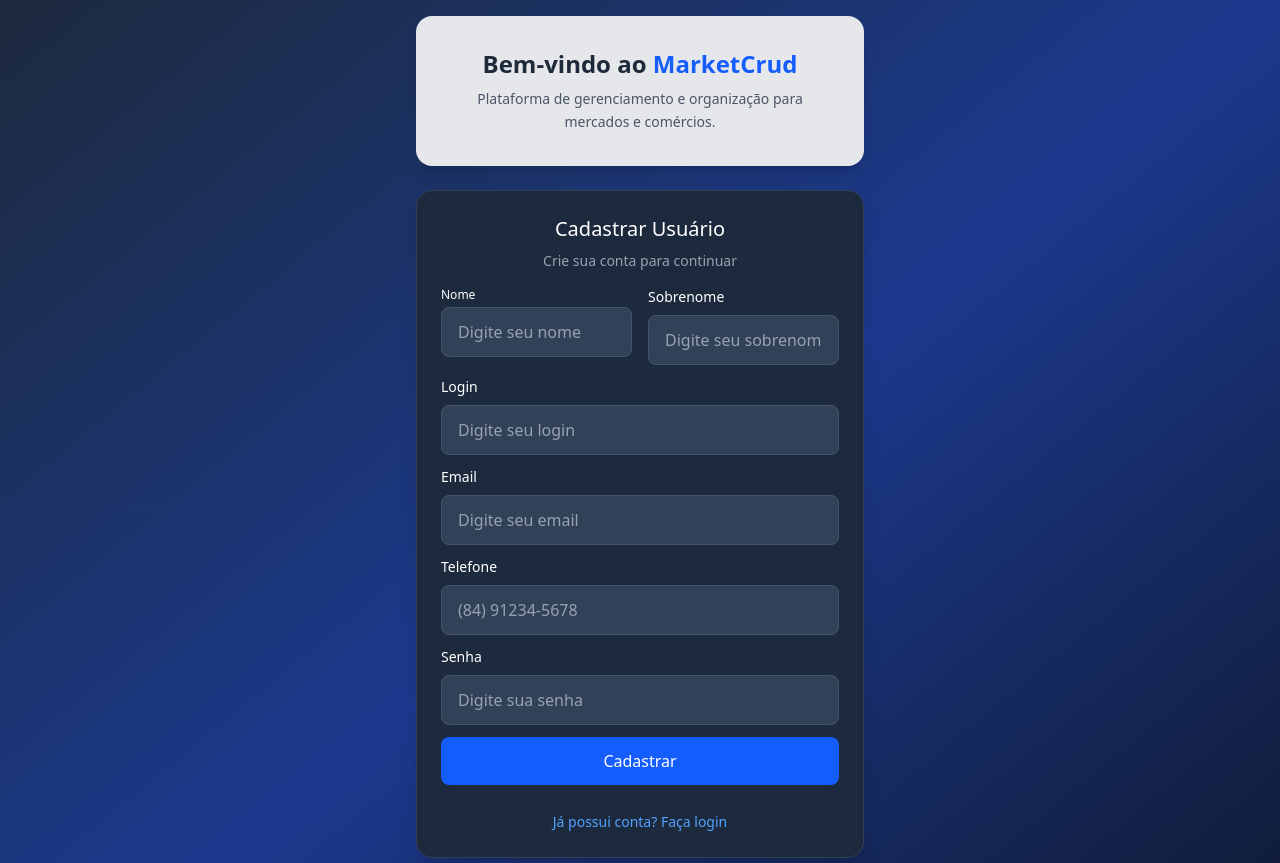
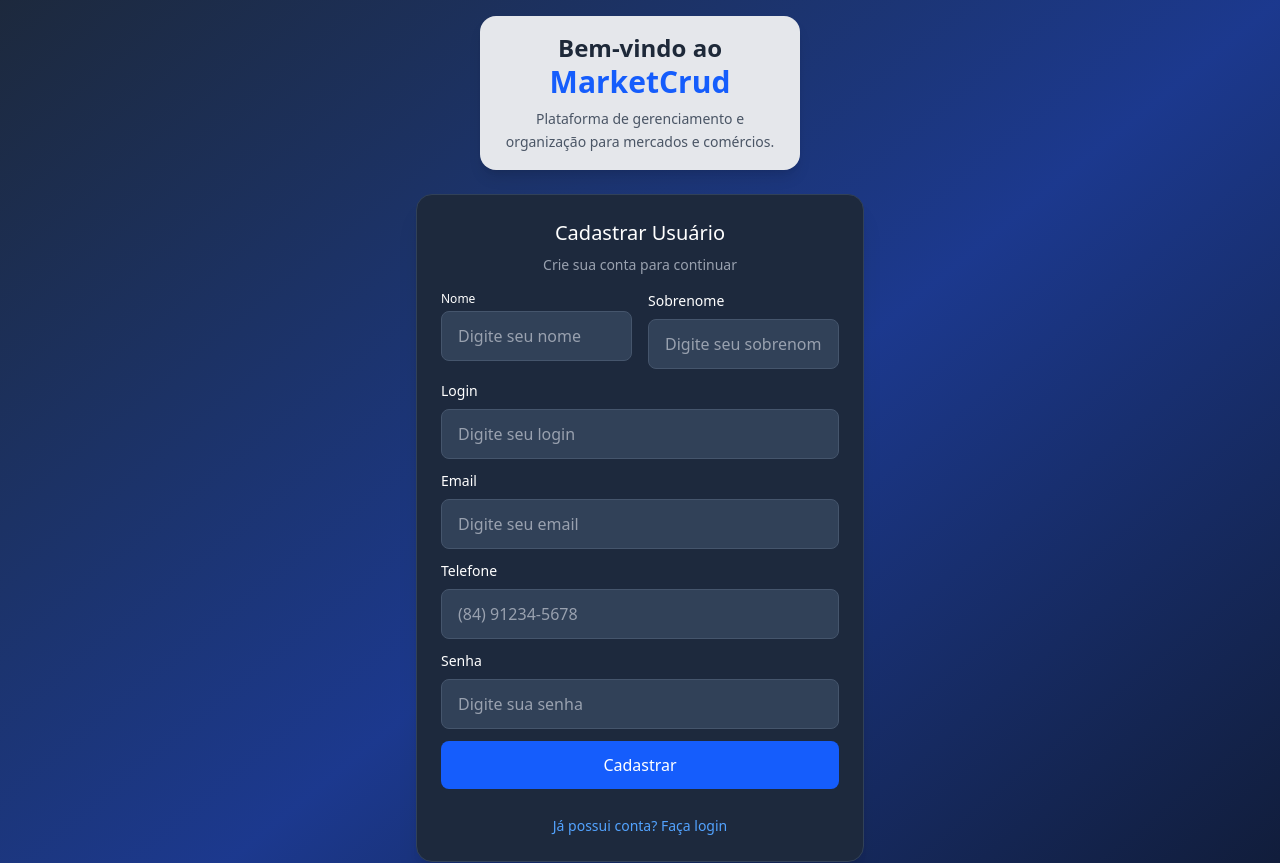
Before and after one commit to ArturRochel/marketCrud, a React (Vite) app in the folder front/: page /cadastro in a window 1280 px wide. Shown: the top 863 px of the page. Built offline with nearby package versions, Linux system fonts and the light colour scheme.

Commit message:
Alteração Header e Mudança nos estilos
Inserção de código base para a estruturação do header que vai estar presente em DashboardLayout. Mudança nos estilos de loginPage e CadastroPage para diminuição dos containers e compactação da tela.

```diff
--- a/front/index.html
+++ b/front/index.html
@@ -1,5 +1,5 @@
-<!DOCTYPE html>
-<html lang="en">
+<!doctype html>
+<html lang="pt-BR">
   <head>
     <meta charset="UTF-8" />
     <meta name="viewport" content="width=device-width, initial-scale=1.0" />
--- a/front/src/components/Header.jsx
+++ b/front/src/components/Header.jsx
@@ -1,7 +1,21 @@
 import React from "react";
 
 const Header = () => {
-  return <div>Header</div>;
+  return (
+    <header className="bg-slate-800 p-4 text-white shadow-md">
+      <div className="container mx-auto flex items-center justify-between">
+        {/* Lado Esquerdo: Título */}
+        <h1 className="text-xl font-bold">MarketCrud</h1>
+
+        {/* Lado Direito: Botão de Menu para Mobile */}
+        <div className="md:hidden">
+          {/* Por enquanto, é só um botão com texto.
+              Depois, podemos trocar por um ícone de verdade. */}
+          <button className="rounded-md p-2 hover:bg-slate-700">Menu</button>
+        </div>
+      </div>
+    </header>
+  );
 };
 
 export default Header;
--- a/front/src/pages/CadastroPage.jsx
+++ b/front/src/pages/CadastroPage.jsx
@@ -32,9 +32,12 @@ const CadastroPage = () => {
   return (
     <div className="flex min-h-screen items-center justify-center bg-gradient-to-br from-slate-800 via-blue-900 to-slate-900 p-4">
       <div className="w-full max-w-md space-y-6">
-        <div className="rounded-2xl bg-gray-200 p-8 text-center shadow-lg">
-          <h1 className="mb-2 text-2xl font-semibold text-gray-800">
-            Bem-vindo ao <span className="text-blue-600">MarketCrud</span>
+        <div className="w-full max-w-xs justify-self-center rounded-2xl bg-gray-200 p-4 text-center shadow-lg">
+          <h1 className="mb-2 text-2xl font-bold text-gray-800">
+            Bem-vindo ao{" "}
+            <span className="mb-6 text-3xl font-bold text-blue-600">
+              MarketCrud
+            </span>
           </h1>
           <p className="text-sm leading-relaxed text-gray-600">
             Plataforma de gerenciamento e organização para mercados e comércios.
--- a/front/src/pages/LoginPage.jsx
+++ b/front/src/pages/LoginPage.jsx
@@ -31,7 +31,7 @@ const LoginPage = () => {
   return (
     <div className="flex flex-col items-center gap-8 bg-gradient-to-br from-slate-900 via-blue-950 to-slate-800 py-16">
       {/* Boas vindas */}
-      <div className="w-full max-w-xs rounded-2xl border border-white/20 bg-white/80 p-6 text-center shadow-xl backdrop-blur-sm">
+      <div className="w-full max-w-xs justify-self-center rounded-2xl border border-white/20 bg-gray-200 p-4 text-center shadow-xl backdrop-blur-sm">
         {/* <div className="mb-2 flex justify-center">
           <div className="relative">
             <div className="flex h-16 w-16 items-center justify-center rounded-full bg-gradient-to-br from-blue-500 to-purple-600"></div>
```
